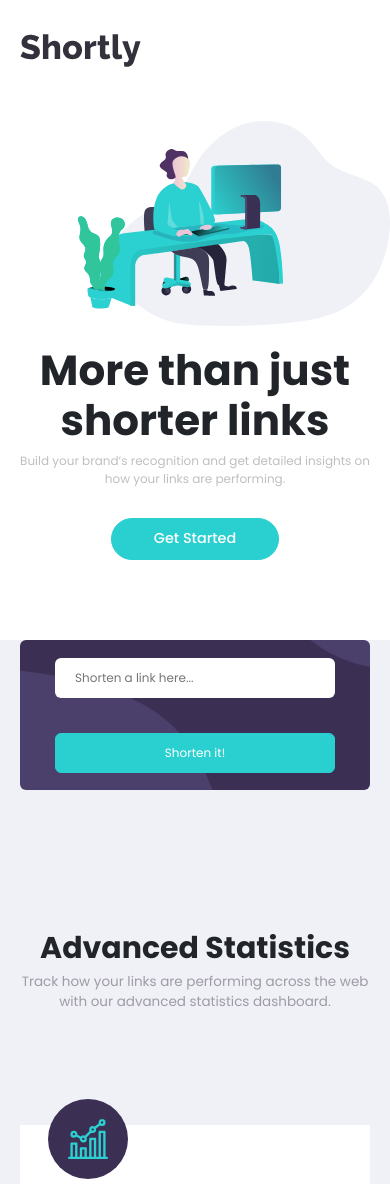
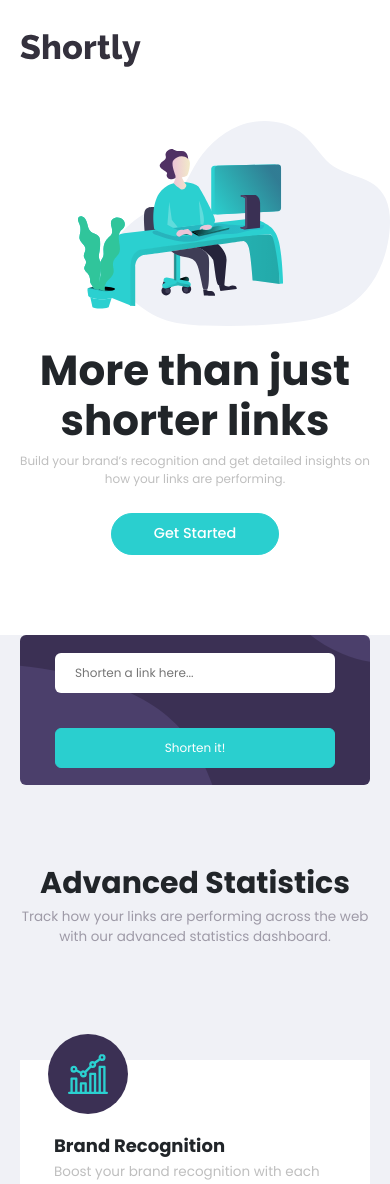
Before and after one commit to MrBeamer/shortly, a React (Create React App) app: page / in a window 390 px wide. Shown: the top 1184 px of the page. Built offline with nearby package versions, Linux system fonts and the light colour scheme.

Commit message:
added media queries

```diff
--- a/src/style.css
+++ b/src/style.css
@@ -128,7 +128,7 @@ body {
 .header__text {
   color: var(--grey);
   width: 84%;
-  margin-bottom: 30px;
+  margin-bottom: 25px;
 }
 
 /* CreateShortenLink-Section */
@@ -238,7 +238,7 @@ input::placeholder {
 .statistic {
   display: flex;
   flex-direction: column;
-  margin: 140px 120px 0 120px;
+  margin: 120px 120px 0 120px;
   justify-items: center;
   align-items: center;
   text-align: center;
@@ -489,7 +489,7 @@ footer {
   }
 
   .statistic {
-    margin: 140px 20px 0 20px;
+    margin: 80px 20px 0 20px;
   }
 
   .statistic__content {
```
